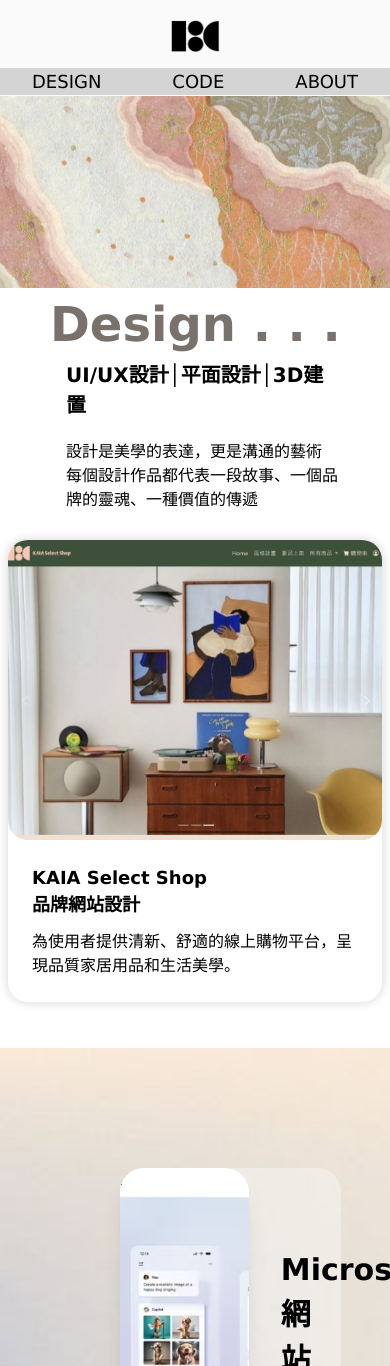
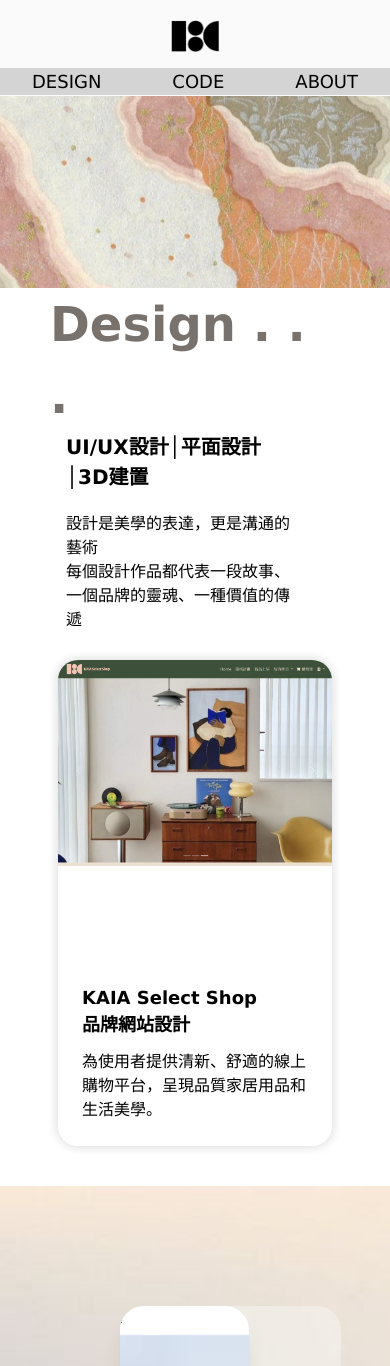
Before and after one commit to ZONAchi/Portfolio2024, a Vue app: page / in a window 390 px wide. Shown: the top 1366 px of the page. Built offline with nearby package versions, Linux system fonts and the light colour scheme.

Commit message:
fix:design區增加hover

```diff
--- a/src/App.vue
+++ b/src/App.vue
@@ -49,8 +49,8 @@ export default {
     </header>
     <main class="w-full flex flex-col items-center gap-8">
       <!-- design區段 -->
-      <section class="flex flex-col w-full">
-        <div class="ml-[50px] lg-ml-[100px]">
+      <section class="flex flex-col w-full px-[50px] md:px-0">
+        <div class="md:ml-[50px] lg:ml-[100px]">
           <div class="text-5xl md:text-[80px] lg:text-[200px] font-bold text-start text-stone-500">Design . . . </div>
           <!-- <div class="w-[1700px] h-[2px] bg-stone-400 rotate-45 translate-y-[600px] "></div> -->
           <div class="flex flex-col gap-5 mb-5 px-4">
@@ -58,13 +58,14 @@ export default {
               <div class="text-base lg:text-2xl pr-8 leading-snug">設計是美學的表達，更是溝通的藝術<br>每個設計作品都代表一段故事、一個品牌的靈魂、一種價值的傳遞</div>
           </div>
         </div>
-
         <!-- Swiper -->
         <swiper :slidesPerView="1" :breakpoints="{768: {slidesPerView: 2 , centeredSlides:false}, 1280: {slidesPerView: 4 ,centeredSlides:true}}" :spaceBetween="30" :modules="modules"
           class="mySwiper w-full h:[600px] lg:h-[700px] flex">
           <swiper-slide class="swiper-slide">
             <a href="">
-              <img class="h-[300px]" src="./assets/KAIASelectShop-4x3.png" alt="">
+              <div class="w-full h-[300px] rounded-[20px] overflow-hidden">
+                <img src="./assets/KAIASelectShop-4x3.png" alt="">
+              </div>
               <div class="slide-item">
                 <span class="text-lg lg:text-2xl font-bold">KAIA Select Shop<br>品牌網站設計</span>
                 <span class="text-base lg:text-xl text-ellipsis">為使用者提供清新、舒適的線上購物平台，呈現品質家居用品和生活美學。</span>
@@ -73,36 +74,33 @@ export default {
           </swiper-slide>
           <swiper-slide class="swiper-slide">
             <a href="">
-              <img class="h-[300px]" src="./assets/KAIASelectShop-4x3.png" alt="">
+              <div class="w-full h-[300px] rounded-[20px] overflow-hidden">
+                <img src="./assets/KAIASelectShop-4x3.png" alt="">
+              </div>
               <div class="slide-item">
-                <span class="text-xl lg:text-2xl font-bold">KAIA Select Shop<br>品牌網站設計</span>
+                <span class="text-lg lg:text-2xl font-bold">KAIA Select Shop<br>品牌網站設計</span>
                 <span class="text-base lg:text-xl text-ellipsis">為使用者提供清新、舒適的線上購物平台，呈現品質家居用品和生活美學。</span>
               </div>
             </a>
           </swiper-slide>
           <swiper-slide class="swiper-slide">
             <a href="">
-              <img class="h-[300px]" src="./assets/KAIASelectShop-4x3.png" alt="">
+              <div class="w-full h-[300px] rounded-[20px] overflow-hidden">
+                <img src="./assets/KAIASelectShop-4x3.png" alt="">
+              </div>
               <div class="slide-item">
-                <span class="text-xl lg:text-2xl font-bold">KAIA Select Shop<br>品牌網站設計</span>
+                <span class="text-lg lg:text-2xl font-bold">KAIA Select Shop<br>品牌網站設計</span>
                 <span class="text-base lg:text-xl text-ellipsis">為使用者提供清新、舒適的線上購物平台，呈現品質家居用品和生活美學。</span>
               </div>
             </a>
           </swiper-slide>
           <swiper-slide class="swiper-slide">
             <a href="">
-              <img class="h-[300px]" src="./assets/KAIASelectShop-4x3.png" alt="">
+              <div class="w-full h-[300px] rounded-[20px] overflow-hidden">
+                <img src="./assets/KAIASelectShop-4x3.png" alt="">
+              </div>
               <div class="slide-item">
-                <span class="text-xl lg:text-2xl font-bold">KAIA Select Shop<br>品牌網站設計</span>
-                <span class="text-base lg:text-xl text-ellipsis">為使用者提供清新、舒適的線上購物平台，呈現品質家居用品和生活美學。</span>
-              </div>
-            </a>
-          </swiper-slide>
-          <swiper-slide class="swiper-slide">
-            <a href="">
-              <img class="h-[300px]" src="./assets/KAIASelectShop-4x3.png" alt="">
-              <div class="slide-item">
-                <span class="text-xl lg:text-2xl font-bold">KAIA Select Shop<br>品牌網站設計</span>
+                <span class="text-lg lg:text-2xl font-bold">KAIA Select Shop<br>品牌網站設計</span>
                 <span class="text-base lg:text-xl text-ellipsis">為使用者提供清新、舒適的線上購物平台，呈現品質家居用品和生活美學。</span>
               </div>
             </a>
@@ -187,12 +185,11 @@ li{
   box-shadow: 0 0 10px 2px #e1e1e1;
 }
 
-.swiper-slide img {
-  display: block;
-  width: 100%;
-  object-fit: cover;
+.swiper-slide :hover img{
   object-position: top;
-  border-radius: 20px;
+  transform: scale(1.2);
+  transition: 1s;
+  overflow: hidden;
 }
 
 .slide-item{
```
